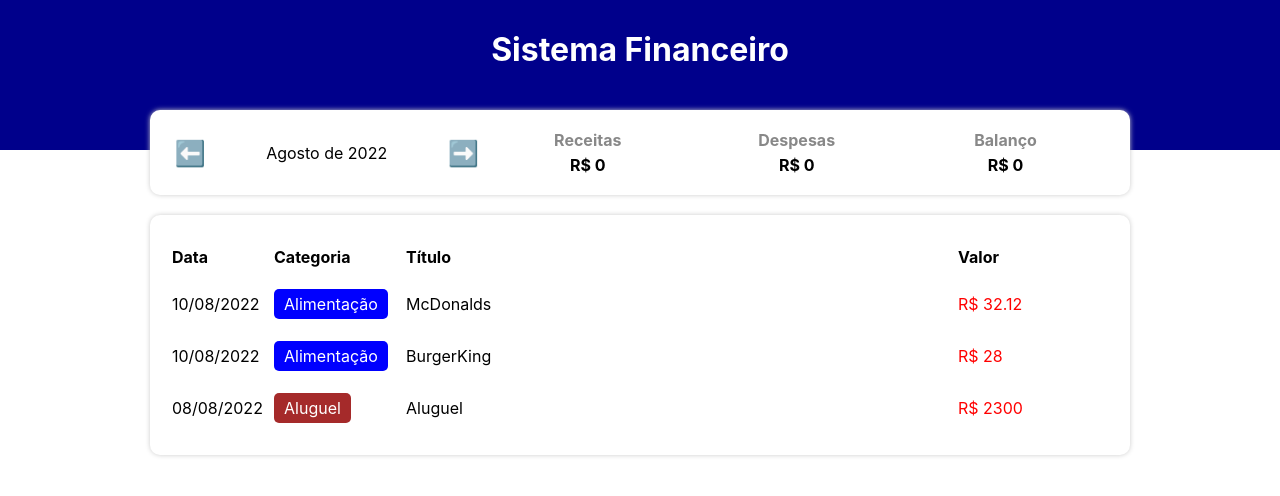
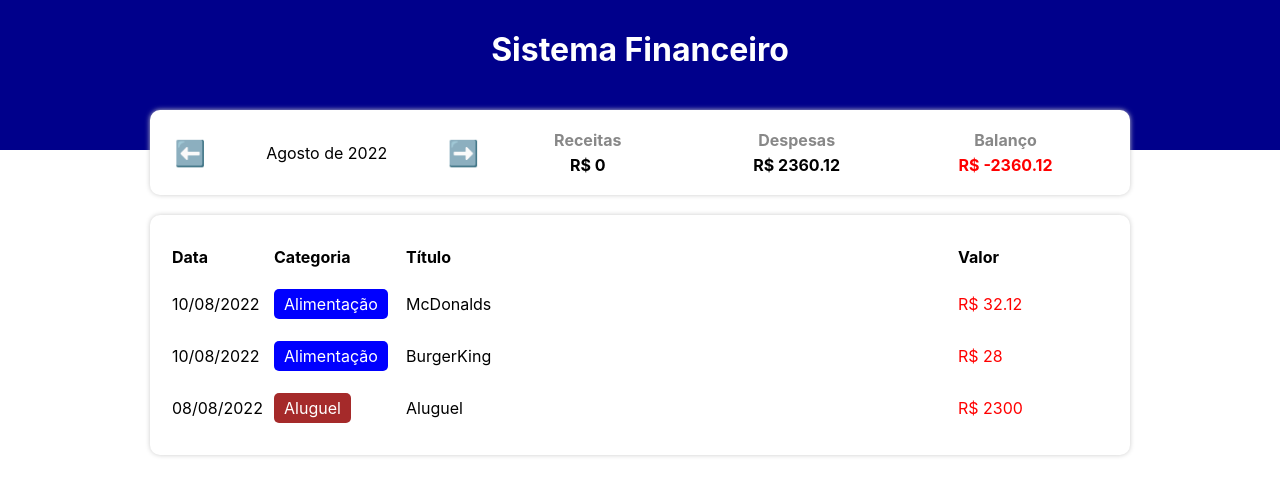
Before and after one commit to HudsonMenezes/sistema-financas-pessoais, a React (Create React App) app: page / in a window 1280 px wide. Shown: the top 496 px of the page. Built offline with nearby package versions, Linux system fonts and the light colour scheme.

Commit message:
info area completed - expense and income done

```diff
--- a/src/App.tsx
+++ b/src/App.tsx
@@ -19,6 +19,23 @@
     setFilteredList ( filterListByMonth(list, currentMonth))
   }, [list, currentMonth])
   // essa função pega a lista pura e o mês atual, filtra e jogar numa nova lista e joga para filteredList.
+  useEffect(() => {
+    let incomeCount = 0
+    let expenseCount = 0
+
+    for(let i in filteredList) {
+      if(categories[filteredList[i].category].expense){
+        expenseCount += filteredList[i].value
+      } else {
+        incomeCount += filteredList[i].value
+      }
+    }
+
+    setIncome(incomeCount)
+    setExpense(expenseCount)
+
+  }, [filteredList])
+
 
   const handleMonthChange = (newMonth: string) =>{
     setCurrentMonth(newMonth)
--- a/src/components/InfoArea/index.tsx
+++ b/src/components/InfoArea/index.tsx
@@ -35,7 +35,8 @@
         <C.ResumeArea>
           <ResumeItem title="Receitas" value={income} />
           <ResumeItem title="Despesas" value={expense}/>
-          <ResumeItem title="Balanço" value={income - expense}/>
+          <ResumeItem title="Balanço" value={income - expense}
+          color={(income-expense) < 0 ? 'red' : 'green'}/>
         </C.ResumeArea>
       </C.Container>
   )
--- a/src/components/ResumeItem/index.tsx
+++ b/src/components/ResumeItem/index.tsx
@@ -3,13 +3,14 @@
 type Props = {
   title: string
   value: number
+  color?: string
 }
 
-export const ResumeItem = ({ title, value}: Props) =>{
+export const ResumeItem = ({ title, value, color}: Props) =>{
   return(
     <C.Container>
       <C.Title>{title}</C.Title>
-      <C.Info>R$ {value}</C.Info>
+      <C.Info color={color}>R$ {value}</C.Info>
     </C.Container>
   )
 }
--- a/src/components/ResumeItem/styles.ts
+++ b/src/components/ResumeItem/styles.ts
@@ -11,8 +11,8 @@
   margin-bottom: 5px;
 `
 
-export const Info = styled.div`
+export const Info = styled.div<{ color?: string }>`
   text-align: center;
   font-weight: bold;
-  color: #000;
+  color: ${props => props.color ?? '#000'};
 `
```
